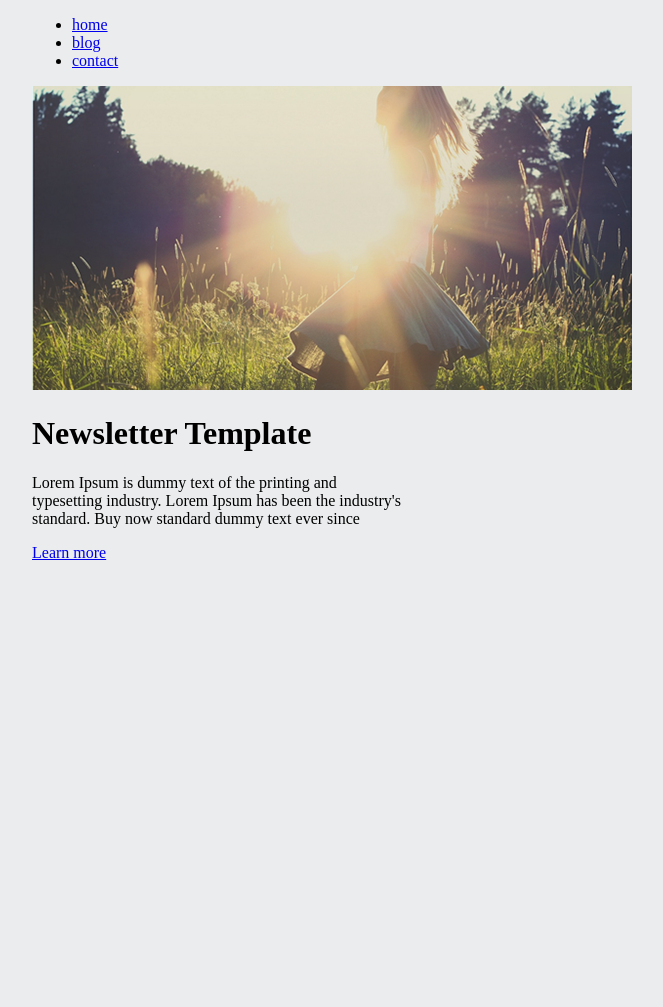
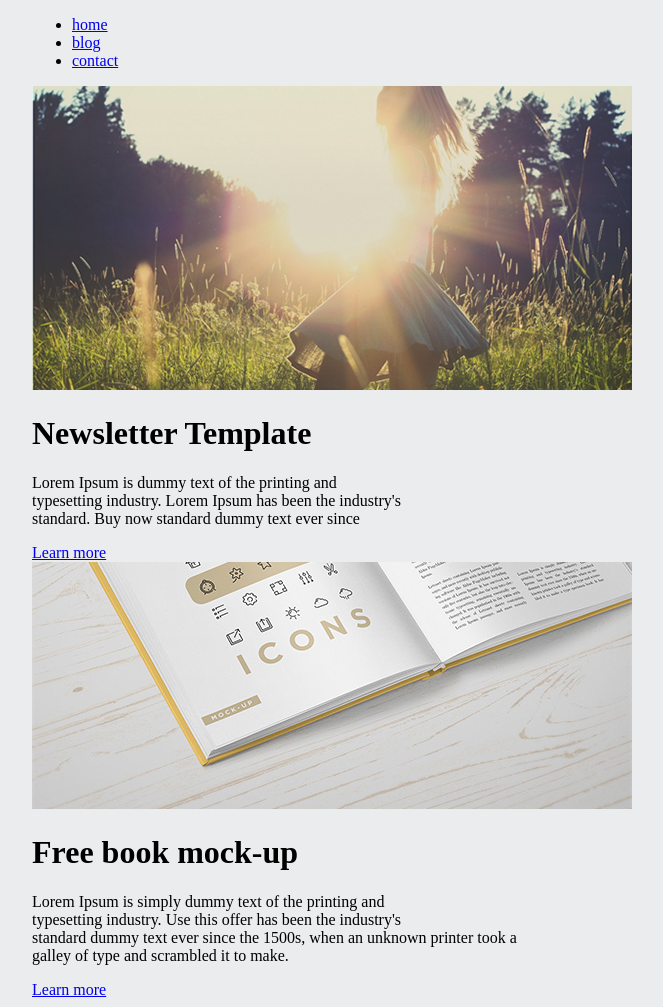
Before and after one commit to stephanie-vm/PSD-practica, a website: page index.html in a window 1280 px wide. Shown: the whole page, without its empty margins (308-971 px from the left). Before the commit the page ends 800 px from the top, so only its background shows below. Drawn offline with Linux system fonts and the light colour scheme.

Commit message:
Main-content-2

```diff
--- a/index.html
+++ b/index.html
@@ -35,6 +35,24 @@
             </div>
             <span><a href="#">Learn more</a></span>
         </div>
+        <div class="content-2">
+            <div class="img-1">
+                <img src="img/bk-2.png" alt="libro">
+            </div>
+            <div class="content-2-info">
+                <h1>Free book mock-up</h1>
+                <p>
+                    Lorem Ipsum is simply dummy text of the printing and
+                    </br>
+                    typesetting industry. <a>Use this offer</a> has been the industry's
+                    </br>
+                    standard dummy text ever since the 1500s, when an unknown printer took a
+                    </br>
+                    galley of type and scrambled it to make.
+                </p>
+            </div>
+            <span><a href="#">Learn more</a></span>
+        </div>
     </div>
 </body>
 </html>
```
